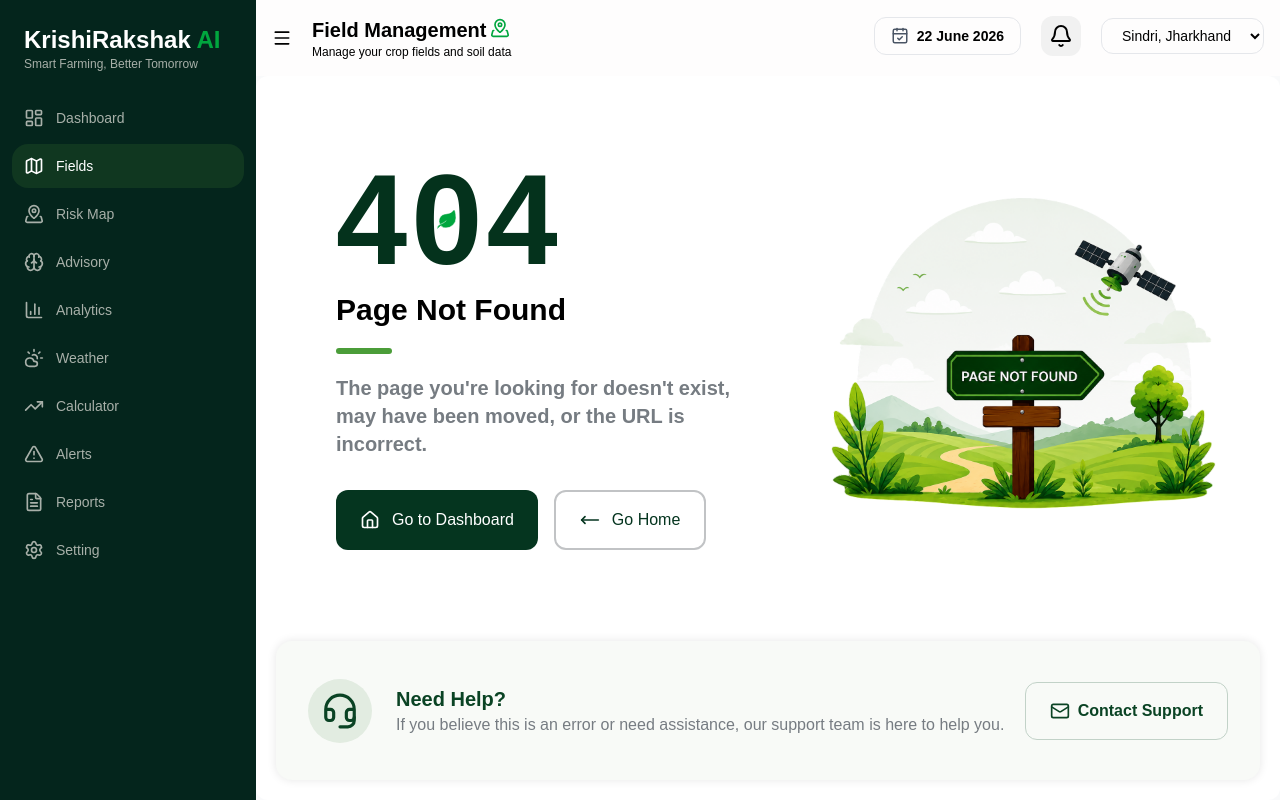
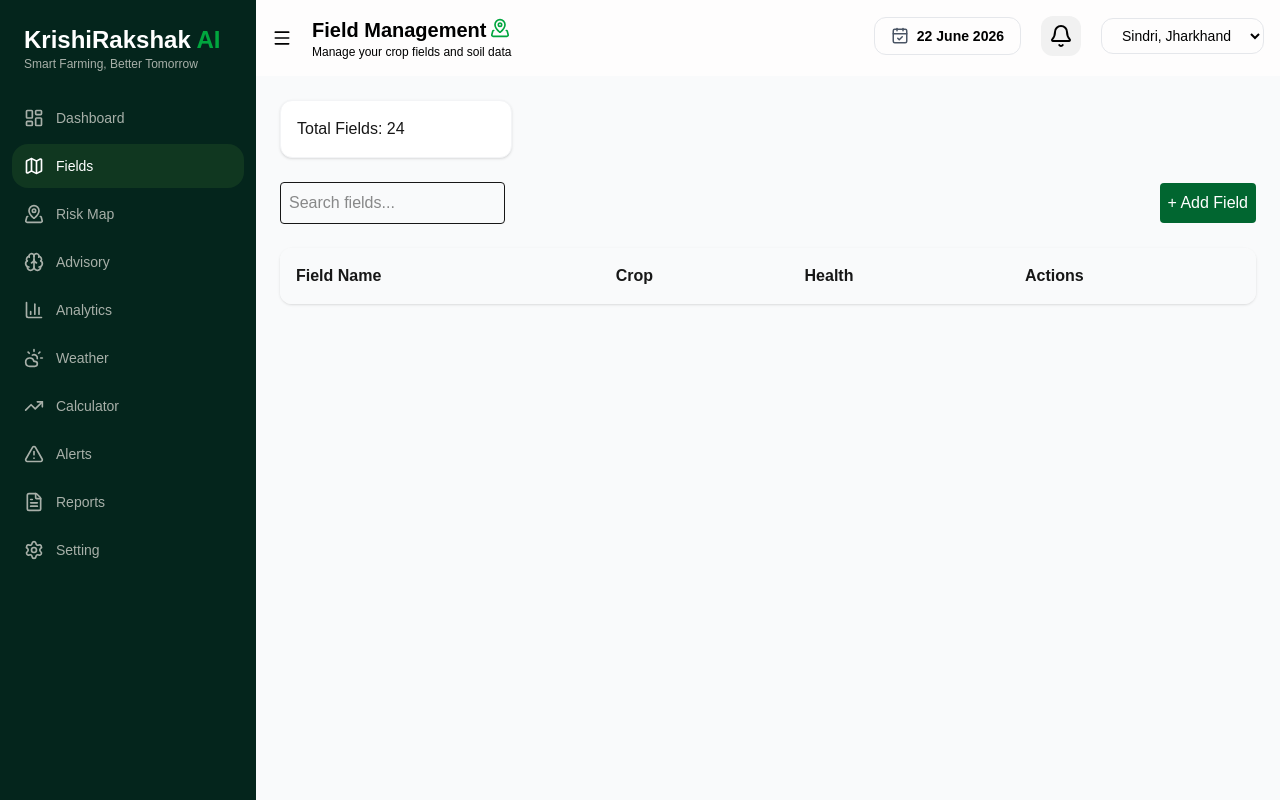
Before and after one commit to ROSHAN-KUMAR-DUTTA/KrishiRakshak-AI-ISRO-HACKATHON-, a Next.js app in the folder frontend/: page /fields in a window 1280 px wide. Before the commit this address had no page. Built offline with nearby package versions, Linux system fonts and the light colour scheme.

Commit message:
Updated and done some changes in Dashboard

```diff
--- /dev/null
+++ b/frontend/src/app/fields/page.tsx
@@ -0,0 +1,36 @@
+import BaseCard from "@/components/dashboard/BaseCard";
+
+export default function FieldsPage() {
+  return (
+    <div className="p-6 space-y-6">
+      {/* 1. Header with Stats */}
+      <div className="grid grid-cols-1 md:grid-cols-4 gap-4">
+        <BaseCard>Total Fields: 24</BaseCard>
+        {/* Baaki 3 cards yahan daalo */}
+      </div>
+
+      {/* 2. Controls */}
+      <div className="flex justify-between items-center">
+        <input type="text" placeholder="Search fields..." className="border p-2 rounded" />
+        <button className="bg-green-800 text-white p-2 rounded">+ Add Field</button>
+      </div>
+
+      {/* 3. Table */}
+      <div className="bg-white rounded-xl shadow overflow-hidden">
+        <table className="w-full text-left">
+          <thead className="bg-gray-50">
+            <tr>
+              <th className="p-4">Field Name</th>
+              <th className="p-4">Crop</th>
+              <th className="p-4">Health</th>
+              <th className="p-4">Actions</th>
+            </tr>
+          </thead>
+          <tbody>
+            {/* Yahan tumhara data map hoga */}
+          </tbody>
+        </table>
+      </div>
+    </div>
+  );
+}
--- a/frontend/src/app/page.tsx
+++ b/frontend/src/app/page.tsx
@@ -12,7 +12,7 @@ async function getData() {
 export default async function Home() {
   await getData();
   return (
-    <Suspense fallback={<div className="h-[500px] flex items-center justify-center">Loading Data...</div>}>
+    <Suspense fallback={<div className="h-125 flex items-center justify-center">Loading Data...</div>}>
       <DashboardView />
     </Suspense>
   );
--- a/frontend/src/components/dashboard/AnalyticsChart.tsx
+++ b/frontend/src/components/dashboard/AnalyticsChart.tsx
@@ -37,7 +37,7 @@ const AnalyticsChart = () => {
       </div>
 
       {/* Line Chart */}
-     <div className="flex-1 w-full h-[200px] relative">
+     <div className="flex-1 w-full h-50 relative">
         <ResponsiveContainer width="100%" height="100%">
           <LineChart data={data} margin={{ top: 5, right: 0, left: -20, bottom: 0 }}>
             <CartesianGrid strokeDasharray="3 3" vertical={false} stroke="#f0f0f0" />
--- a/frontend/src/components/dashboard/DashboardView.tsx
+++ b/frontend/src/components/dashboard/DashboardView.tsx
@@ -117,10 +117,10 @@ export default function DashboardView() {
       {/* Main Grid Skeleton (Charts & Map) */}
       <div className="grid grid-cols-1 lg:grid-cols-12 gap-6">
         {/* Analytics & Map Area */}
-        <div className="lg:col-span-8 h-[500px] bg-gray-200 rounded-xl"></div>
+        <div className="lg:col-span-8 h-125 bg-gray-200 rounded-xl"></div>
 
         {/* Weather & Alerts Area */}
-        <div className="lg:col-span-4 h-[500px] bg-gray-200 rounded-xl"></div>
+        <div className="lg:col-span-4 h-125 bg-gray-200 rounded-xl"></div>
       </div>
     </div>
   );
@@ -138,13 +138,13 @@ export default function DashboardView() {
       {/* Row 2: Health, Irrigation, Weather, Alerts */}
       <div className="grid grid-cols-1 lg:grid-cols-12 gap-3">
         {/* Field Health Overview */}
-        <BaseCard className="lg:col-span-3 flex flex-col h-[350px]">
+        <BaseCard className="lg:col-span-3 flex flex-col h-87.5">
           <h2 className="font-bold text-gray-800 mb-4 shrink-0">
             Field Health Overview
           </h2>
 
           {/* The wrapper must have flex-1 and a strict minimum height */}
-          <div className="flex-1 w-full relative min-h-[200px]">
+          <div className="flex-1 w-full relative min-h-50">
             <FieldHealthChart />
           </div>
         </BaseCard>
@@ -207,7 +207,7 @@ export default function DashboardView() {
       {/* Row 3: Map & Calculator */}
       <div className="grid grid-cols-1 lg:grid-cols-12 gap-3">
         {/* Map Card */}
-        <BaseCard className="lg:col-span-8 flex flex-col p-0 overflow-hidden h-[500px]">
+        <BaseCard className="lg:col-span-8 flex flex-col p-0 overflow-hidden h-125">
           <div className="p-4 flex justify-between items-start">
             <div>
               <h2 className="font-bold text-gray-800">
@@ -244,7 +244,7 @@ export default function DashboardView() {
         </BaseCard>
 
         {/* Calculator Card */}
-        <BaseCard className="lg:col-span-4 h-[500px] flex flex-col">
+        <BaseCard className="lg:col-span-4 h-125 flex flex-col">
           <h2 className="font-bold text-gray-800 mb-1">
             Economic Impact Calculator
           </h2>
@@ -260,7 +260,7 @@ export default function DashboardView() {
       {/* Row 4: Analytics, Weather, Alerts, Reports */}
       <div className="grid grid-cols-1 md:grid-cols-2 lg:grid-cols-12 gap-3 items-stretch">
         {/* Analytics Card */}
-        <BaseCard className="lg:col-span-4 h-[350px] flex flex-col overflow-hidden">
+        <BaseCard className="lg:col-span-4 h-87.5 flex flex-col overflow-hidden">
           <div className="flex justify-between items-center mb-4 shrink-0">
             <div>
               <h2 className="font-bold text-gray-800 text-sm">
@@ -286,7 +286,7 @@ export default function DashboardView() {
         </BaseCard>
 
         {/* Weather Intelligence */}
-        <BaseCard className="lg:col-span-3 h-[350px] flex flex-col overflow-hidden">
+        <BaseCard className="lg:col-span-3 h-87.5 flex flex-col overflow-hidden">
           <div className="p-2 border-b border-gray-100 shrink-0">
             <h2 className="font-bold text-gray-800 text-sm">
               Weather Intelligence
@@ -301,7 +301,7 @@ export default function DashboardView() {
         </BaseCard>
 
         {/* Alerts & Notifications */}
-        <BaseCard className="lg:col-span-3 h-[350px] flex flex-col overflow-hidden">
+        <BaseCard className="lg:col-span-3 h-87.5 flex flex-col overflow-hidden">
           <div className="p-4 border-b border-gray-100 flex justify-between items-center shrink-0">
             <div>
               <h2 className="font-bold text-gray-800 text-sm">
@@ -319,7 +319,7 @@ export default function DashboardView() {
         </BaseCard>
 
         {/* Reports & Export */}
-        <BaseCard className="lg:col-span-2 h-[350px] flex flex-col overflow-hidden p-4">
+        <BaseCard className="lg:col-span-2 h-87.5 flex flex-col overflow-hidden p-4">
           <div className="mb-3 shrink-0">
             <h2 className="font-bold text-gray-800 text-sm">
               Reports & Export
--- a/frontend/src/components/dashboard/FieldHealthChart.tsx
+++ b/frontend/src/components/dashboard/FieldHealthChart.tsx
@@ -13,7 +13,7 @@ const FieldHealthChart = () => {
   return (
    <div className="flex items-center justify-between h-48 w-full">
       {/* Chart Section */ }
-      <div className="w-1/2 h-[180px] relative">
+      <div className="w-1/2 h-45 relative">
         <ResponsiveContainer width="100%" height="100%">
           <PieChart>
             <Pie
--- a/frontend/src/components/dashboard/RiskMap.tsx
+++ b/frontend/src/components/dashboard/RiskMap.tsx
@@ -55,13 +55,13 @@ const RiskMap = () => {
       </MapContainer>
 
       {/* Layers Button Overlay (Top Right) */}
-      <button className="absolute top-4 right-4 z-[400] bg-white px-3 py-1.5 rounded shadow-md flex items-center gap-2 text-sm font-bold text-gray-700">
+      <button className="absolute top-4 right-4 z-400 bg-white px-3 py-1.5 rounded shadow-md flex items-center gap-2 text-sm font-bold text-gray-700">
         <Layers size={16} />
         Layers
       </button>
 
       {/* Legend Overlay (Bottom Right) */}
-      <div className="absolute bottom-4 right-4 z-[400] bg-white p-3 rounded shadow-md w-32">
+      <div className="absolute bottom-4 right-4 z-400 bg-white p-3 rounded shadow-md w-32">
         <h4 className="text-xs font-bold text-gray-800 mb-2">Risk Level</h4>
         <div className="flex flex-col gap-1.5">
           <div className="flex items-center gap-2 text-xs text-gray-600"><span className="w-3 h-3 rounded-full bg-[#22c55e]"></span> Low</div>
--- a/frontend/src/components/dashboard/loading.tsx
+++ b/frontend/src/components/dashboard/loading.tsx
@@ -2,7 +2,7 @@ export default function Loading() {
   return (
     <div className="p-6 space-y-4 animate-pulse">
       {/* Chart Skeleton */}
-      <div className="h-[350px] w-full bg-gray-200 rounded-xl"></div>
+      <div className="h-87.5 w-full bg-gray-200 rounded-xl"></div>
       {/* Grid Skeleton */}
       <div className="grid grid-cols-4 gap-4">
         {[1, 2, 3, 4].map((i) => (
```
